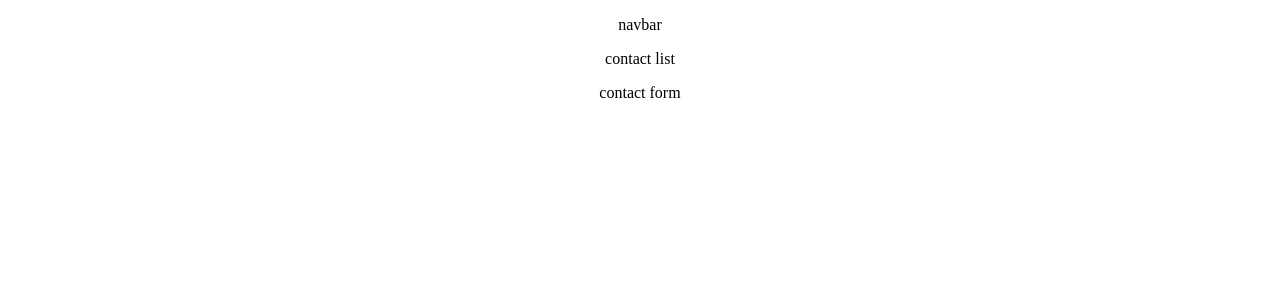
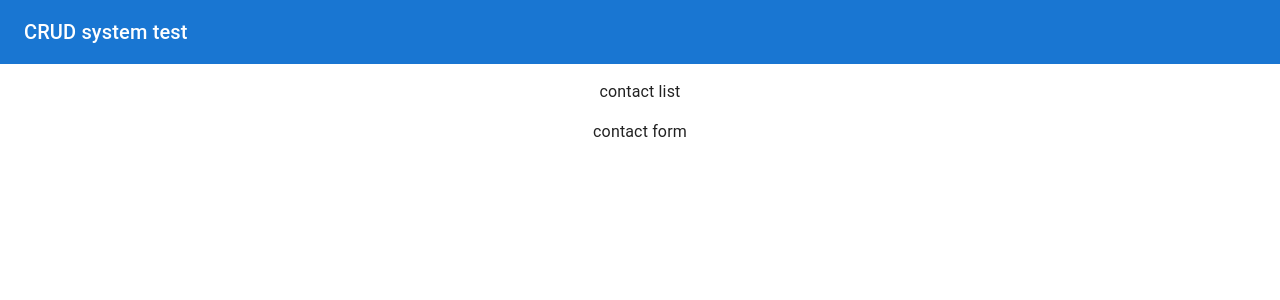
Before and after one commit to Taha-boudiaf/contact, a React (Create React App) app in the folder crud_app/: page / in a window 1280 px wide. Shown: the top 300 px of the page. Built offline with nearby package versions, Linux system fonts and the light colour scheme.

Commit message:
designed a nav

```diff
--- a/crud_app/src/component/layout/Navbar.js
+++ b/crud_app/src/component/layout/Navbar.js
@@ -1,11 +1,43 @@
-import React from "react";
+import * as React from "react";
+import PropTypes from "prop-types";
+import AppBar from "@mui/material/AppBar";
+import Toolbar from "@mui/material/Toolbar";
+import Typography from "@mui/material/Typography";
+import CssBaseline from "@mui/material/CssBaseline";
+import useScrollTrigger from "@mui/material/useScrollTrigger";
 
-const Navbar = () => {
-  return (
-    <div>
-      <p>navbar</p>
-    </div>
-  );
+function ElevationScroll(props) {
+  const { children, window } = props;
+  const trigger = useScrollTrigger({
+    disableHysteresis: true,
+    threshold: 0,
+    target: window ? window() : undefined,
+  });
+
+  return React.cloneElement(children, {
+    elevation: trigger ? 4 : 0,
+  });
+}
+
+ElevationScroll.propTypes = {
+  children: PropTypes.element.isRequired,
+  window: PropTypes.func,
 };
 
-export default Navbar;
+export default function ElevateAppBar(props) {
+  return (
+    <React.Fragment>
+      <CssBaseline />
+      <ElevationScroll {...props}>
+        <AppBar>
+          <Toolbar>
+            <Typography variant="h6" component="div">
+              CRUD system test
+            </Typography>
+          </Toolbar>
+        </AppBar>
+      </ElevationScroll>
+      <Toolbar />
+    </React.Fragment>
+  );
+}
```
